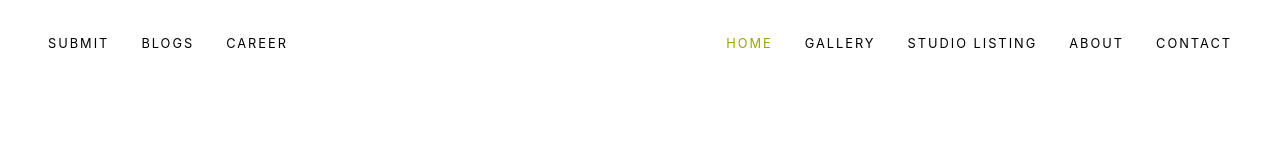
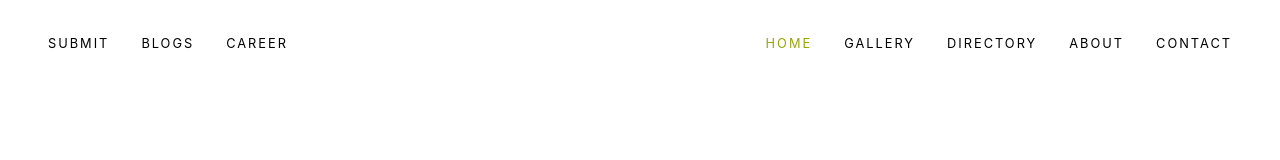
Before and after one commit to reyanjoh/theWedding-gallery, a React (Create React App) app: page / in a window 1280 px wide. Shown: the top 160 px of the page. Built offline with nearby package versions, Linux system fonts and the light colour scheme; a web font is replaced by a local one.

Commit message:
Changed stidui listing to directory

```diff
--- a/src/components/Nav.jsx
+++ b/src/components/Nav.jsx
@@ -9,7 +9,7 @@ export const Nav = () => {
         <div className="menu">
           <NavLink className={'uppercase nav padding-0-1 font-small'} to={'/'}>Home</NavLink>
           <NavLink className={'uppercase nav padding-0-1 font-small'} to={'/gallery'}>Gallery</NavLink>
-          <NavLink className={'uppercase nav padding-0-1 font-small not-available'} to={'/studio-listing'}>Studio Listing</NavLink>
+          <NavLink className={'uppercase nav padding-0-1 font-small not-available'} to={'/studio-listing'}>Directory</NavLink>
           <NavLink className={'uppercase nav padding-0-1 font-small'} to={'/about'}>About</NavLink>
           <NavLink className={'uppercase nav padding-0-1 font-small'} to={'/contact'}>Contact</NavLink>
         </div>
```
